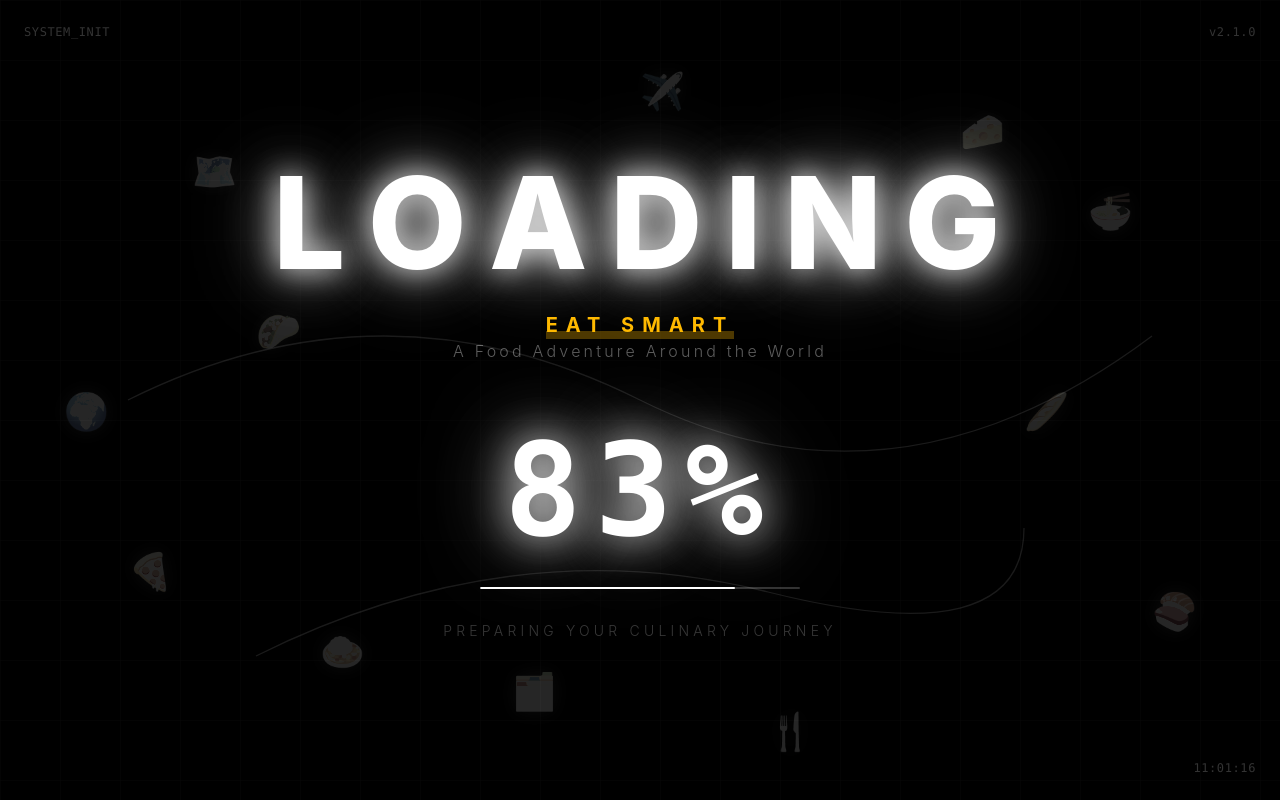
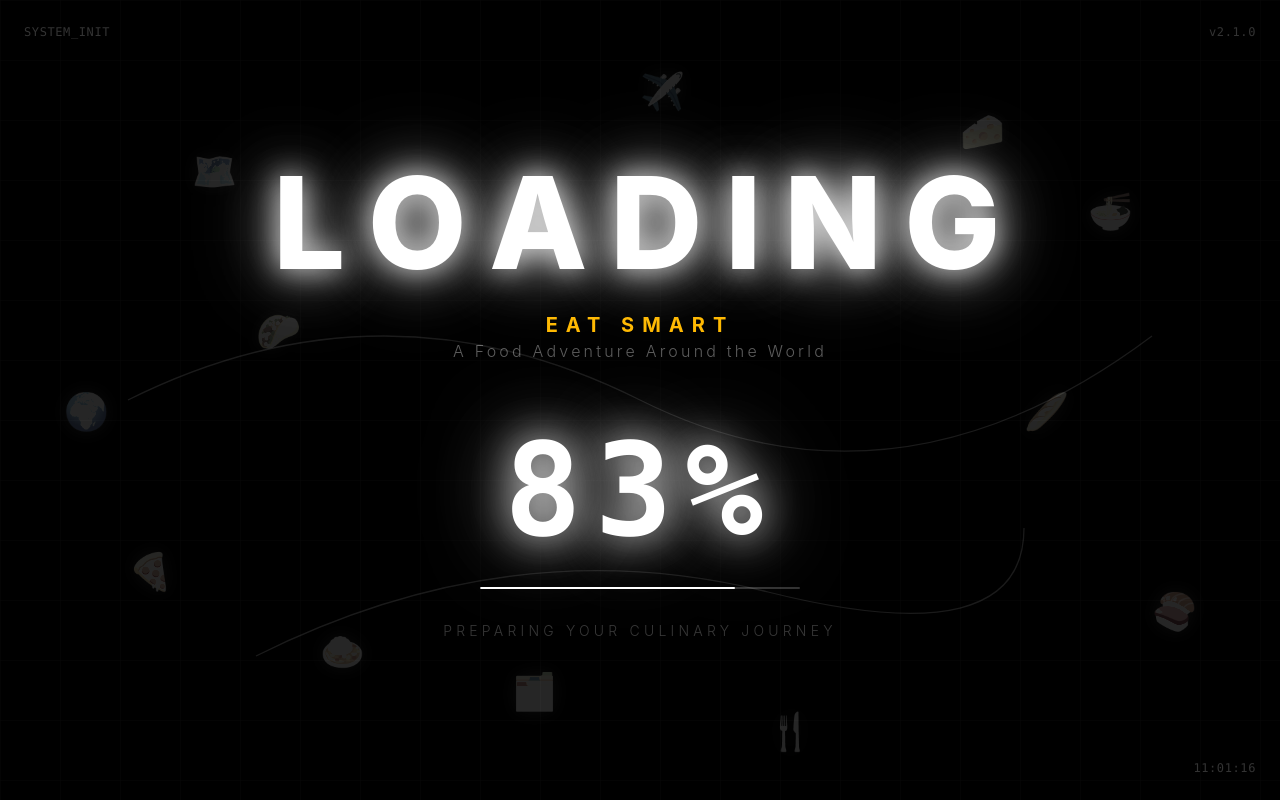
Before and after one commit to UzairLap/eat-smart, a React (Vite) app: page / in a window 1280 px wide. Built offline with nearby package versions, Linux system fonts and the light colour scheme.

Commit message:
minor changes

```diff
--- a/src/components/Loader.jsx
+++ b/src/components/Loader.jsx
@@ -277,38 +277,14 @@ const Loader = ({ onComplete }) => {
                 {/* Subtitle */}
 <motion.p
   initial={{ opacity: 0, y: 20 }}
-  animate={{ opacity: 1, y: 0 }} // Changed to full opacity
+  animate={{ opacity: 1, y: 0 }}
   transition={{ delay: 1.5, duration: 1 }}
-  className="relative inline-block"
+  className="font-bold text-amber-400 text-lg md:text-xl tracking-[0.4em] uppercase"
   style={{
     fontFamily: '"Inter", system-ui, -apple-system, sans-serif'
   }}
 >
-  <span className="
-    font-bold
-    text-amber-400 // Changed to amber color
-    text-lg md:text-xl
-    tracking-[0.4em]
-    uppercase
-    relative
-    z-10
-  ">
-    Eat Smart
-  </span>
-  <motion.span
-    initial={{ scaleX: 0 }}
-    animate={{ scaleX: 1 }}
-    transition={{ delay: 2, duration: 0.8, ease: "easeOut" }}
-    className="
-      absolute
-      bottom-0
-      left-0
-      w-full
-      h-2
-      bg-amber-400/30
-      origin-left
-    "
-  />
+  Eat Smart
 </motion.p>
 
                 <motion.p
```
